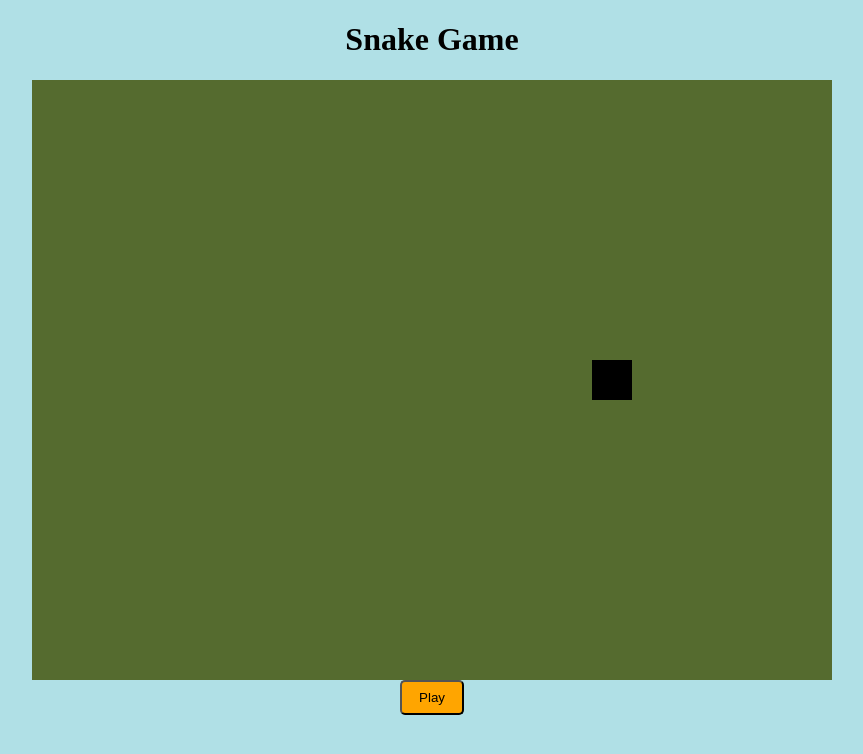
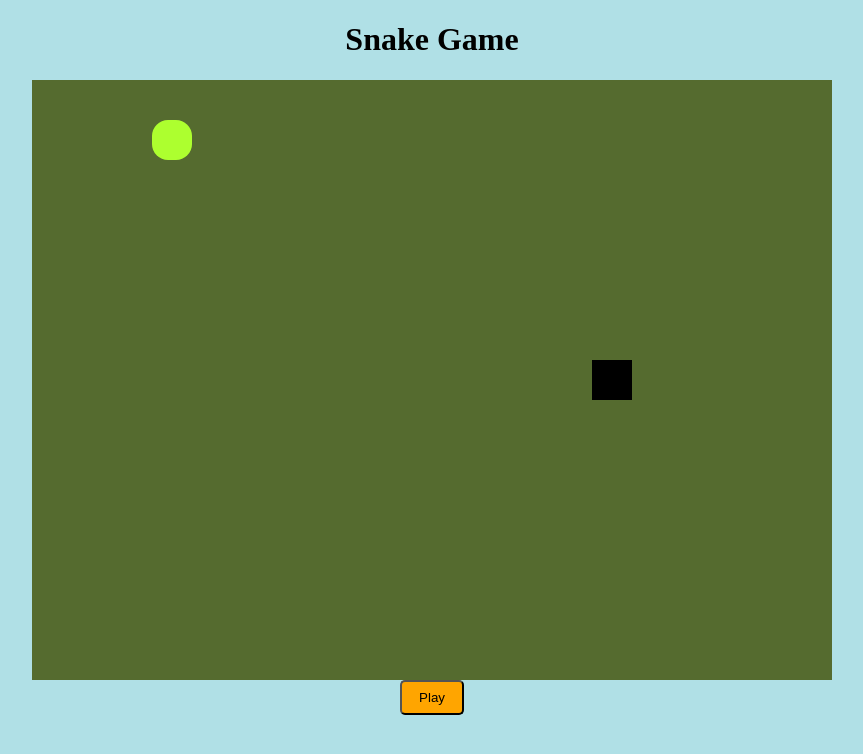
Before and after one commit to suryapratapsingh26/snake-game, a React app in the folder frontend/: page / in a window 1280 px wide. Shown: the top 754 px of the page, without its empty margins (208-1071 px from the left). Built offline with nearby package versions, Linux system fonts and the light colour scheme; the HTML template or start-up script is replaced by a standard one.

Commit message:
Implement food generation and snake growth (#14)
* Implement food generation and snake growth

* Keep snake and food in a separate file

* Address PR review comments

```diff
--- a/frontend/src/App.css
+++ b/frontend/src/App.css
@@ -1,18 +1,11 @@
 .title {
   text-align: center;
 }
-.board {
-  width: 800px;
-  height: 600px;
-  background-color: darkolivegreen;
-  margin: 0 auto;
-  display: grid;
-  grid-template-columns: repeat(20, 40px);
-  grid-template-rows: repeat(15, 40px);
-}
+
 body {
   background-color: powderblue;
 }
+
 .button {
   width: 5%;
   height: 5%;
@@ -23,6 +16,3 @@ body {
   margin: 0 auto;
   cursor: pointer;
 }
-.snake {
-  background-color: black;
-}
--- a/frontend/src/App.jsx
+++ b/frontend/src/App.jsx
@@ -1,5 +1,6 @@
 import { useState, useEffect, useRef } from "react";
 import "./App.css";
+import Board from "./Board/Board";
 import { DIRECTIONS, OPPOSITE_DIRECTION, DIRECTION_KEYS } from "./constants";
 
 const BOARD_WIDTH = 20;
@@ -8,6 +9,7 @@ const BOARD_SIZE = BOARD_WIDTH * BOARD_HEIGHT;
 const INITIAL_POSITION = 154;
 const ONE_STEP = 1;
 const MOVE_INTERVAL = 500;
+const INITIAL_FOOD_POSITION = 23;
 
 const getNextPosition = (position, direction) => {
   if (direction === DIRECTIONS.UP) {
@@ -25,9 +27,20 @@ const getNextPosition = (position, direction) => {
   return position + ONE_STEP;
 };
 
+const getNextFoodPosition = (snake) => {
+  let position;
+
+  do {
+    position = Math.floor(Math.random() * BOARD_SIZE);
+  } while (snake.includes(position));
+
+  return position;
+};
+
 function App() {
-  const [snakePosition, setSnakePosition] = useState(INITIAL_POSITION);
+  const [snake, setSnake] = useState([INITIAL_POSITION]);
   const [gameStarted, setGameStarted] = useState(false);
+  const [foodPosition, setFoodPosition] = useState(INITIAL_FOOD_POSITION);
 
   const directionRef = useRef(DIRECTIONS.RIGHT);
 
@@ -50,33 +63,37 @@ function App() {
   useEffect(() => {
     window.addEventListener("keydown", handleKeyDown);
 
-    return () => window.removeEventListener("keydown", handleKeyDown);
+    return () => {
+      window.removeEventListener("keydown", handleKeyDown);
+    };
   }, [gameStarted]);
 
   useEffect(() => {
     if (!gameStarted) return;
+    const interval = setInterval(() => {
+      setSnake((snake) => {
+        const newHead = getNextPosition(snake[0], directionRef.current);
+        const newSnake = [newHead, ...snake];
 
-    const interval = setInterval(() => {
-      setSnakePosition((position) =>
-        getNextPosition(position, directionRef.current),
-      );
+        if (newHead === foodPosition) {
+          setFoodPosition(getNextFoodPosition(newSnake));
+          return newSnake;
+        }
+
+        return newSnake.slice(0, -1);
+      });
     }, MOVE_INTERVAL);
 
-    return () => clearInterval(interval);
-  }, [gameStarted]);
+    return () => {
+      clearInterval(interval);
+    };
+  }, [gameStarted, foodPosition]);
 
   return (
     <>
       <h1 className="title">Snake Game</h1>
 
-      <div className="board">
-        {Array.from({ length: BOARD_SIZE }).map((_, index) => (
-          <div
-            className={index === snakePosition ? "cell snake" : "cell"}
-            key={index}
-          ></div>
-        ))}
-      </div>
+      <Board boardSize={BOARD_SIZE} snake={snake} foodPosition={foodPosition} />
 
       <button className="button" onClick={() => setGameStarted(true)}>
         Play
--- /dev/null
+++ b/frontend/src/Board/Board.css
@@ -0,0 +1,9 @@
+.board {
+  width: 800px;
+  height: 600px;
+  background-color: darkolivegreen;
+  margin: 0 auto;
+  display: grid;
+  grid-template-columns: repeat(20, 40px);
+  grid-template-rows: repeat(15, 40px);
+}
--- /dev/null
+++ b/frontend/src/Board/Board.jsx
@@ -0,0 +1,18 @@
+import Cell from "../Cell/Cell";
+import "./Board.css";
+
+function Board({ boardSize, snake, foodPosition }) {
+  return (
+    <div className="board">
+      {Array.from({ length: boardSize }).map((_, index) => (
+        <Cell
+          key={index}
+          isSnake={snake.includes(index)}
+          isFood={index === foodPosition}
+        />
+      ))}
+    </div>
+  );
+}
+
+export default Board;
--- /dev/null
+++ b/frontend/src/Cell/Cell.css
@@ -0,0 +1,4 @@
+.cell {
+  width: 40px;
+  height: 40px;
+}
--- /dev/null
+++ b/frontend/src/Cell/Cell.jsx
@@ -0,0 +1,14 @@
+import Snake from "../Snake/Snake";
+import Food from "../Food/Food";
+import "./Cell.css";
+
+function Cell({ isSnake, isFood }) {
+  return (
+    <div className="cell">
+      {isSnake && <Snake />}
+      {isFood && <Food />}
+    </div>
+  );
+}
+
+export default Cell;
--- /dev/null
+++ b/frontend/src/Food/Food.css
@@ -0,0 +1,6 @@
+.food {
+  width: 100%;
+  height: 100%;
+  background-color: greenyellow;
+  border-radius: 40%;
+}
--- /dev/null
+++ b/frontend/src/Food/Food.jsx
@@ -0,0 +1,7 @@
+import "./Food.css";
+
+function Food() {
+  return <div className="food"></div>;
+}
+
+export default Food;
--- /dev/null
+++ b/frontend/src/Snake/Snake.css
@@ -0,0 +1,5 @@
+.snake {
+  width: 100%;
+  height: 100%;
+  background-color: black;
+}
--- /dev/null
+++ b/frontend/src/Snake/Snake.jsx
@@ -0,0 +1,7 @@
+import "./Snake.css";
+
+function Snake() {
+  return <div className="snake"></div>;
+}
+
+export default Snake;
--- a/frontend/src/constants.js
+++ b/frontend/src/constants.js
@@ -16,15 +16,12 @@ export const DIRECTION_KEYS = {
   ArrowUp: DIRECTIONS.UP,
   w: DIRECTIONS.UP,
   k: DIRECTIONS.UP,
-
   ArrowDown: DIRECTIONS.DOWN,
   s: DIRECTIONS.DOWN,
   j: DIRECTIONS.DOWN,
-
   ArrowLeft: DIRECTIONS.LEFT,
   a: DIRECTIONS.LEFT,
   h: DIRECTIONS.LEFT,
-
   ArrowRight: DIRECTIONS.RIGHT,
   d: DIRECTIONS.RIGHT,
   l: DIRECTIONS.RIGHT,
```
